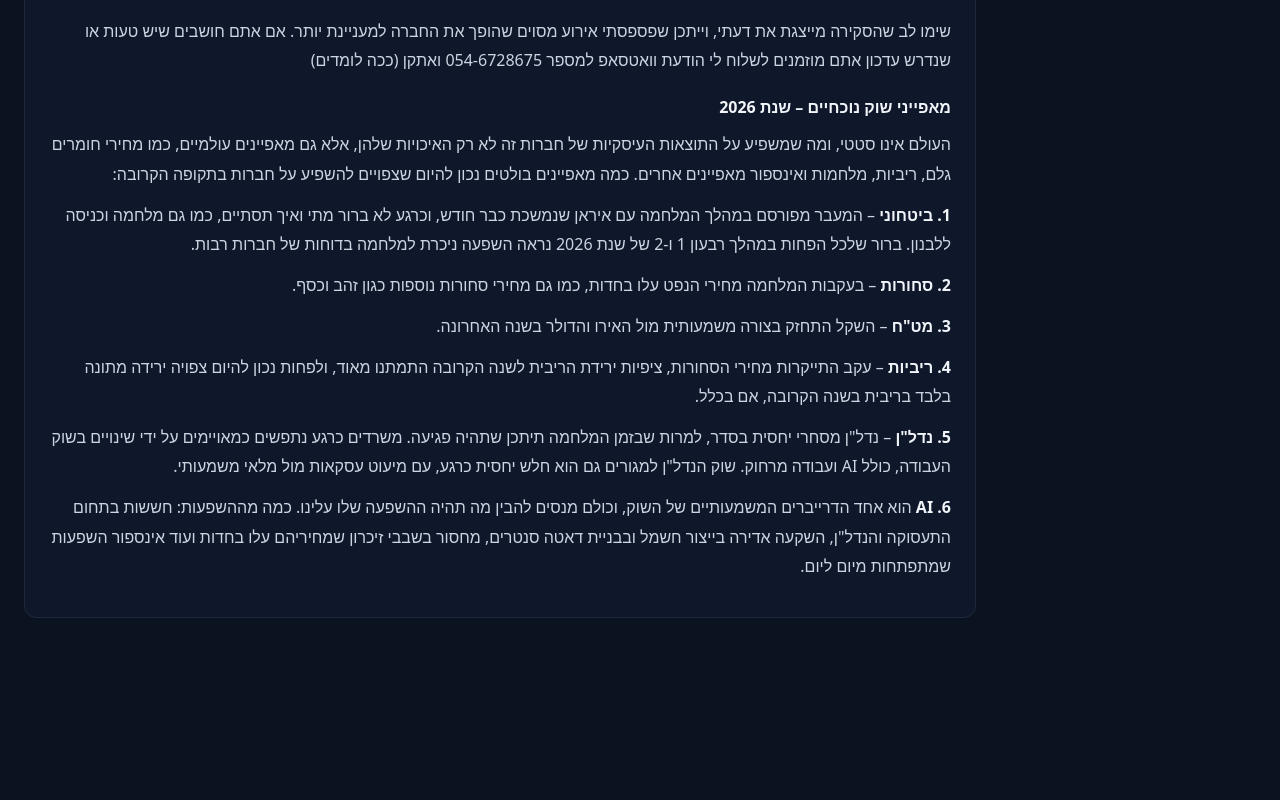
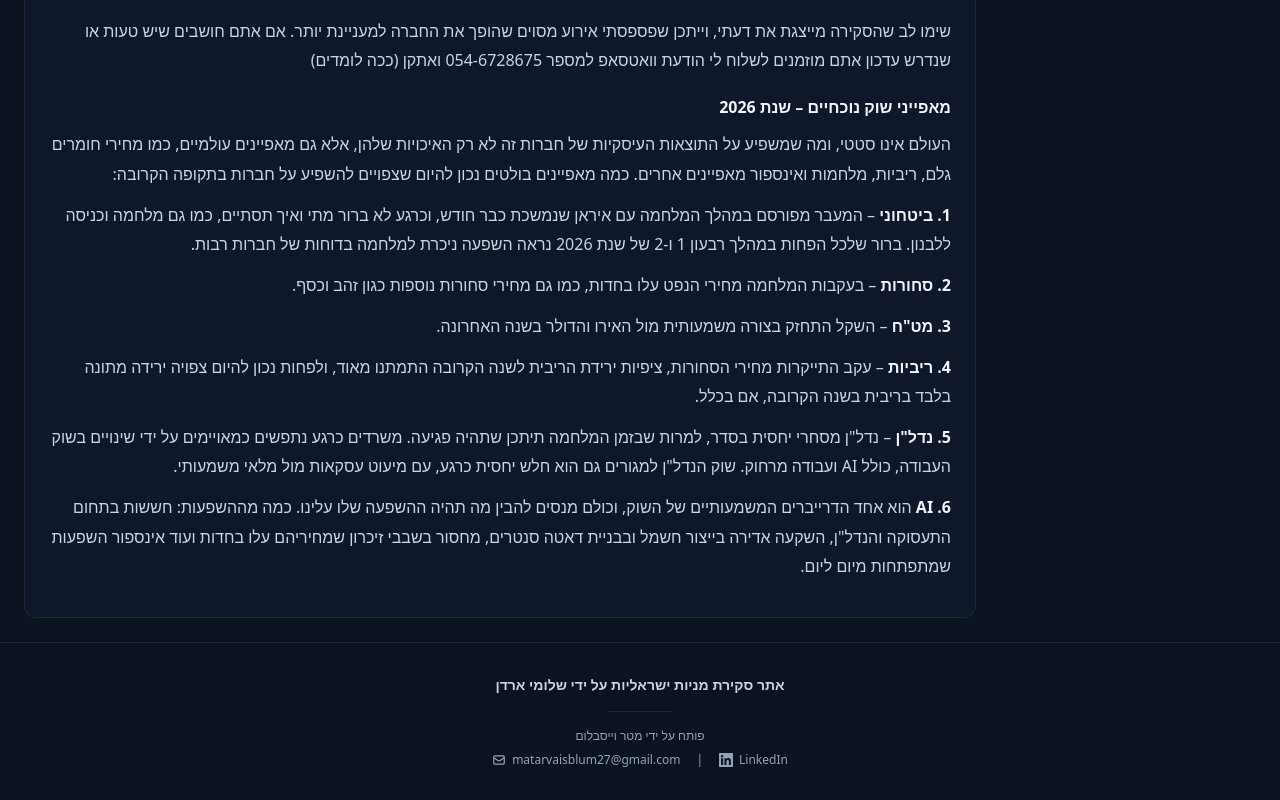
Before and after one commit to matarvaisblum27-ai/Israeli-stocks-site-, a Next.js app in the folder israeli-stocks-site/: page / in a window 1280 px wide. Shown: the part 1303-2103 px from the top of the page. Before the commit the page ends 1945 px from the top, so only its background shows below. Built offline with nearby package versions, Linux system fonts and the light colour scheme.

Commit message:
feat: add footer with credits and contact links

```diff
--- a/israeli-stocks-site/app/layout.tsx
+++ b/israeli-stocks-site/app/layout.tsx
@@ -9,7 +9,35 @@ export const metadata: Metadata = {
 export default function RootLayout({ children }: { children: React.ReactNode }) {
   return (
     <html lang="he" dir="rtl">
-      <body>{children}</body>
+      <body>
+        {children}
+        <footer className="border-t border-[#1e293b] bg-[#0b1220] py-8 px-4 text-center">
+          <div className="mb-2 text-sm font-semibold text-slate-300">
+            אתר סקירת מניות ישראליות על ידי שלומי ארדן
+          </div>
+          <div className="h-px w-16 mx-auto bg-[#1e293b] my-4" />
+          <div className="text-xs text-[#94a3b8] mb-2">פותח על ידי מטר וייסבלום</div>
+          <div className="flex items-center justify-center gap-4 text-xs text-[#94a3b8]">
+            <a
+              href="https://www.linkedin.com/in/matar-vaisblum-779944251/"
+              target="_blank"
+              rel="noopener noreferrer"
+              className="flex items-center gap-1.5 hover:text-white transition-colors"
+            >
+              LinkedIn
+              <svg className="w-3.5 h-3.5" fill="currentColor" viewBox="0 0 24 24"><path d="M20.447 20.452h-3.554v-5.569c0-1.328-.027-3.037-1.852-3.037-1.853 0-2.136 1.445-2.136 2.939v5.667H9.351V9h3.414v1.561h.046c.477-.9 1.637-1.85 3.37-1.85 3.601 0 4.267 2.37 4.267 5.455v6.286zM5.337 7.433a2.062 2.062 0 01-2.063-2.065 2.064 2.064 0 112.063 2.065zm1.782 13.019H3.555V9h3.564v11.452zM22.225 0H1.771C.792 0 0 .774 0 1.729v20.542C0 23.227.792 24 1.771 24h20.451C23.2 24 24 23.227 24 22.271V1.729C24 .774 23.2 0 22.222 0h.003z"/></svg>
+            </a>
+            <span>|</span>
+            <a
+              href="mailto:matarvaisblum27@gmail.com"
+              className="flex items-center gap-1.5 hover:text-white transition-colors"
+            >
+              matarvaisblum27@gmail.com
+              <svg className="w-3.5 h-3.5" fill="none" stroke="currentColor" strokeWidth="2" viewBox="0 0 24 24"><path strokeLinecap="round" strokeLinejoin="round" d="M3 8l7.89 5.26a2 2 0 002.22 0L21 8M5 19h14a2 2 0 002-2V7a2 2 0 00-2-2H5a2 2 0 00-2 2v10a2 2 0 002 2z"/></svg>
+            </a>
+          </div>
+        </footer>
+      </body>
     </html>
   );
 }
```
Also changed, not shown: 4 other files (tests, documents, lock files or other folders).
